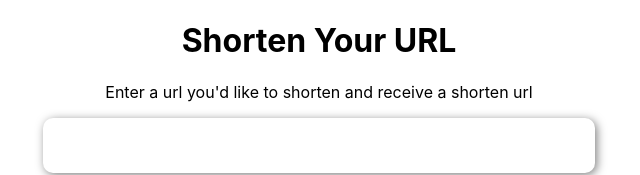
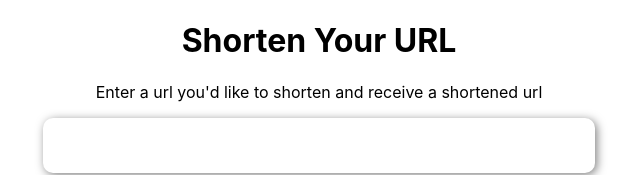
Before and after one commit to obronstein/url-shortener-frontend, a React (Create React App) app: page / in a window 1280 px wide. Shown: the top 175 px of the page, without its empty margins (321-961 px from the left). Built offline with nearby package versions, Linux system fonts and the light colour scheme.

Commit message:
fix typo

```diff
--- a/src/components/Home.js
+++ b/src/components/Home.js
@@ -33,7 +33,7 @@ function Home(props) {
     return (
       <>
         <h1>Shorten Your URL</h1>
-        <p>Enter a url you'd like to shorten and receive a shorten url</p>
+        <p>Enter a url you'd like to shorten and receive a shortened url</p>
         <input type="text" className="input" onChange={handleChange}/>
         <br/>
         <br/>
```
